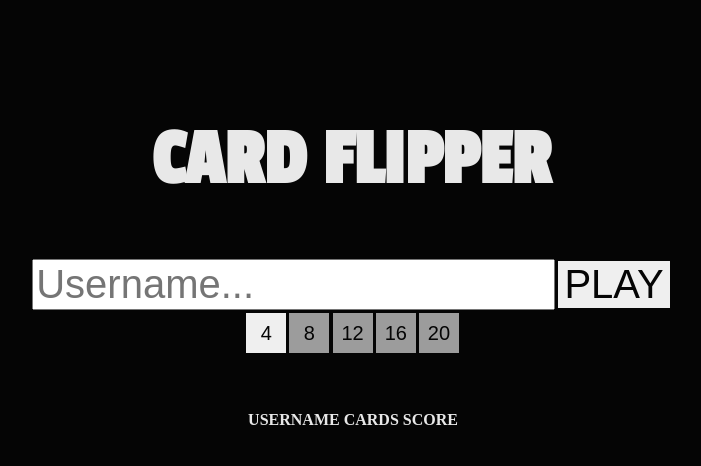
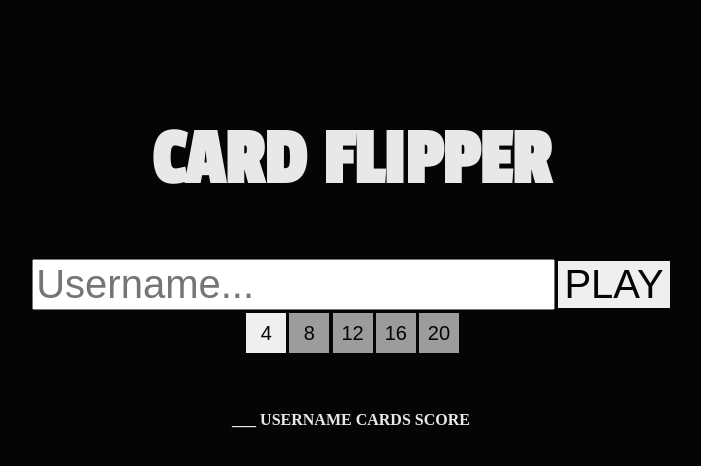
Before and after one commit to ThatLukeDev/parallax, a React (Vite) app in the folder Employer Project/: page / in a window 1280 px wide. Shown: the top 466 px of the page, without its empty margins (289-990 px from the left). Built offline with nearby package versions, Linux system fonts and the light colour scheme.

Commit message:
final stretch

```diff
--- a/Employer Project/src/App.tsx
+++ b/Employer Project/src/App.tsx
@@ -22,9 +22,11 @@ export let updateCurrentPlayerCookie = () => {
   setPlayerCookie(getCookie("currentPlayer"), Number(getCookie("amountOfCards")), Number(getCookie("highscore")))
 }
 function App() {
+  let menuEnabled = true;
   return (
     <div>
-      <MainMenu />
+      {menuEnabled && < MainMenu />}
+      {!menuEnabled && < Game />}
     </div>
   )
 }
--- a/Employer Project/src/components/MainMenu.tsx
+++ b/Employer Project/src/components/MainMenu.tsx
@@ -7,10 +7,10 @@ const MainMenu = () => {
     document.getElementById("scoreboardBody")!.innerHTML += scoreboardEntry;
   }
   let clearScoreboard = () => {
-    document.getElementById("scoreboardBody")!.innerHTML = "<tr><th></th><th>USERNAME</th><th>CARDS</th><th>SCORE</th></tr>";
+    document.getElementById("scoreboardBody")!.innerHTML = "<tr><th>___</th><th>USERNAME</th><th>CARDS</th><th>SCORE</th></tr>";
   }
   let play = () => {
-    setCookie("currentPlayer", document.getElementById("playernameBox")!.value.replace(/(, )|<.+?>/g,""));
+    setCookie("currentPlayer", document.getElementById("playernameBox")!.value.replace(/(, )|<.+?>/g,"").substring(0,10));
     setCookie("highscore", "0");
     setPlayerCookie(getCookie("currentPlayer"), Number(getCookie("amountOfCards")), Number(getCookie("highscore")));
   }
```
